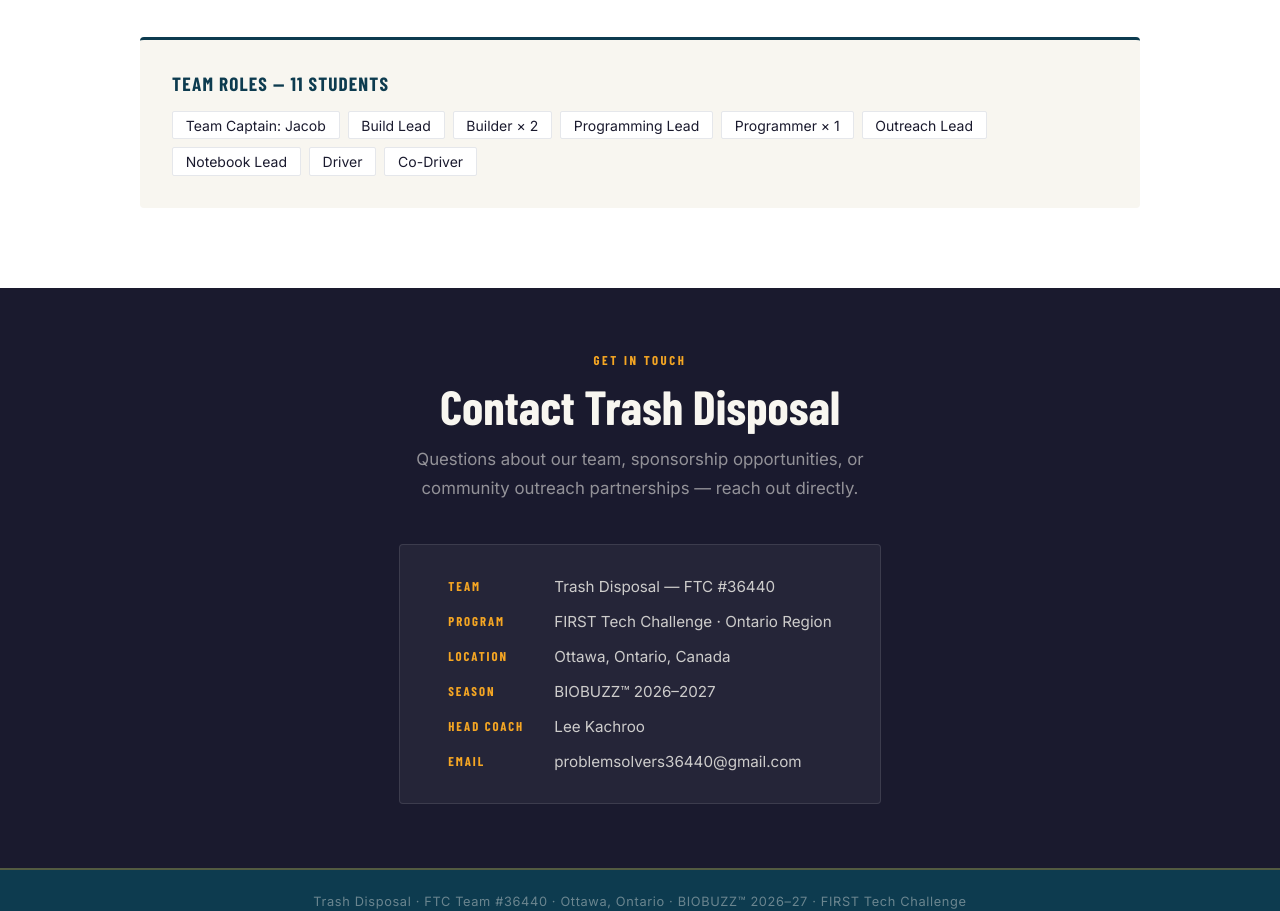
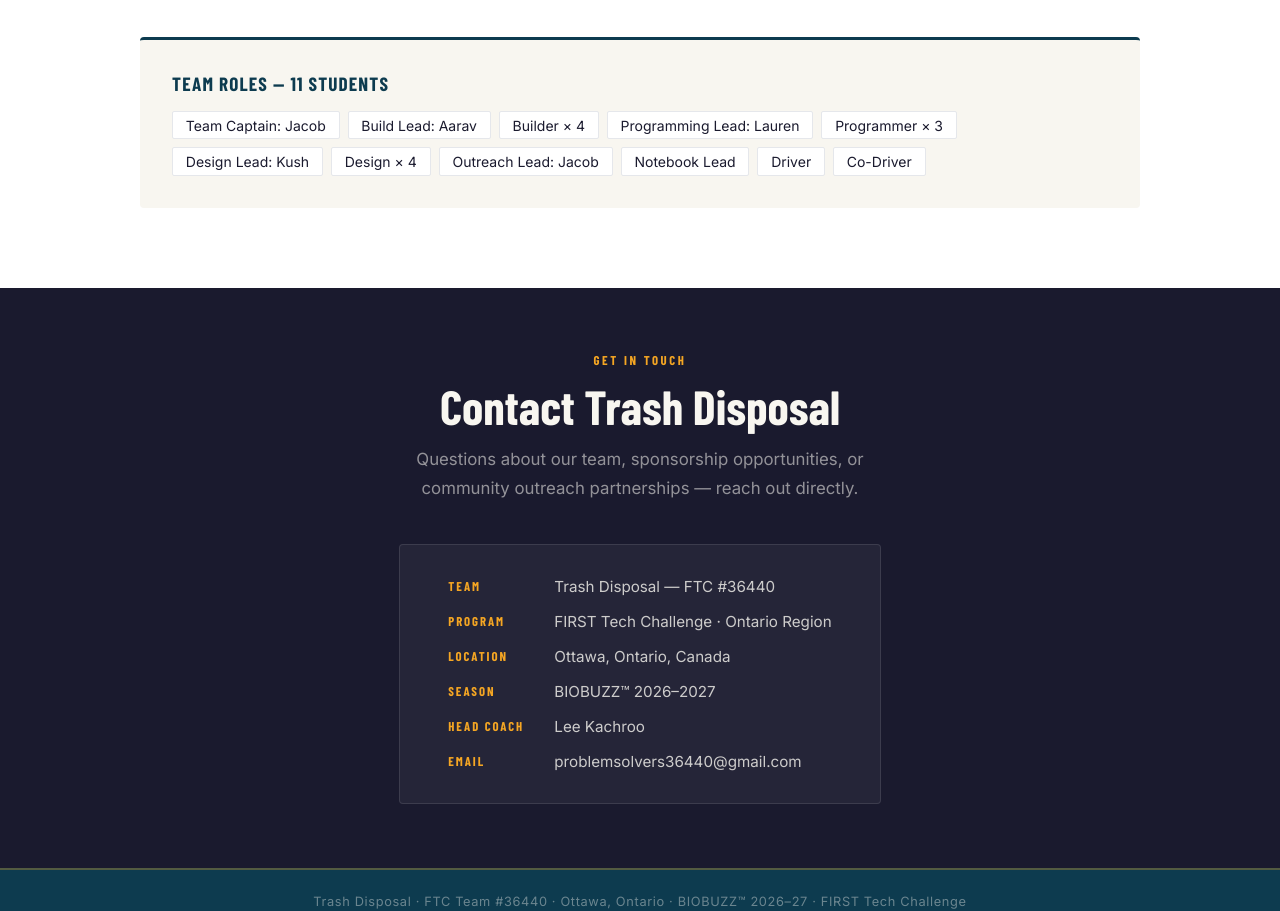
Before and after one commit to Jacob-TrashDisposal-36440/TrashDisposal-Team36440-Java-Repository, a plain HTML site: page index.html in a window 1280 px wide. Shown: the part 2883-3794 px from the top of the page. Drawn offline with nearby package versions, Linux system fonts and the light colour scheme; a web font is replaced by a local one.

Commit message:
Update team roles in index.html

```diff
--- a/index.html
+++ b/index.html
@@ -272,11 +272,13 @@
       <h3>Team Roles — 11 Students</h3>
       <div class="member-tags">
         <span class="member-tag">Team Captain: Jacob</span>
-        <span class="member-tag">Build Lead</span>
-        <span class="member-tag">Builder × 2</span>
-        <span class="member-tag">Programming Lead</span>
-        <span class="member-tag">Programmer × 1</span>
-        <span class="member-tag">Outreach Lead</span>
+        <span class="member-tag">Build Lead: Aarav</span>
+        <span class="member-tag">Builder × 4</span>
+        <span class="member-tag">Programming Lead: Lauren</span>
+        <span class="member-tag">Programmer × 3</span>
+        <span class="member-tag">Design Lead: Kush</span>
+        <span class="member-tag">Design × 4</span>
+        <span class="member-tag">Outreach Lead: Jacob</span>
         <span class="member-tag">Notebook Lead</span>
         <span class="member-tag">Driver</span>
         <span class="member-tag">Co-Driver</span>
```
